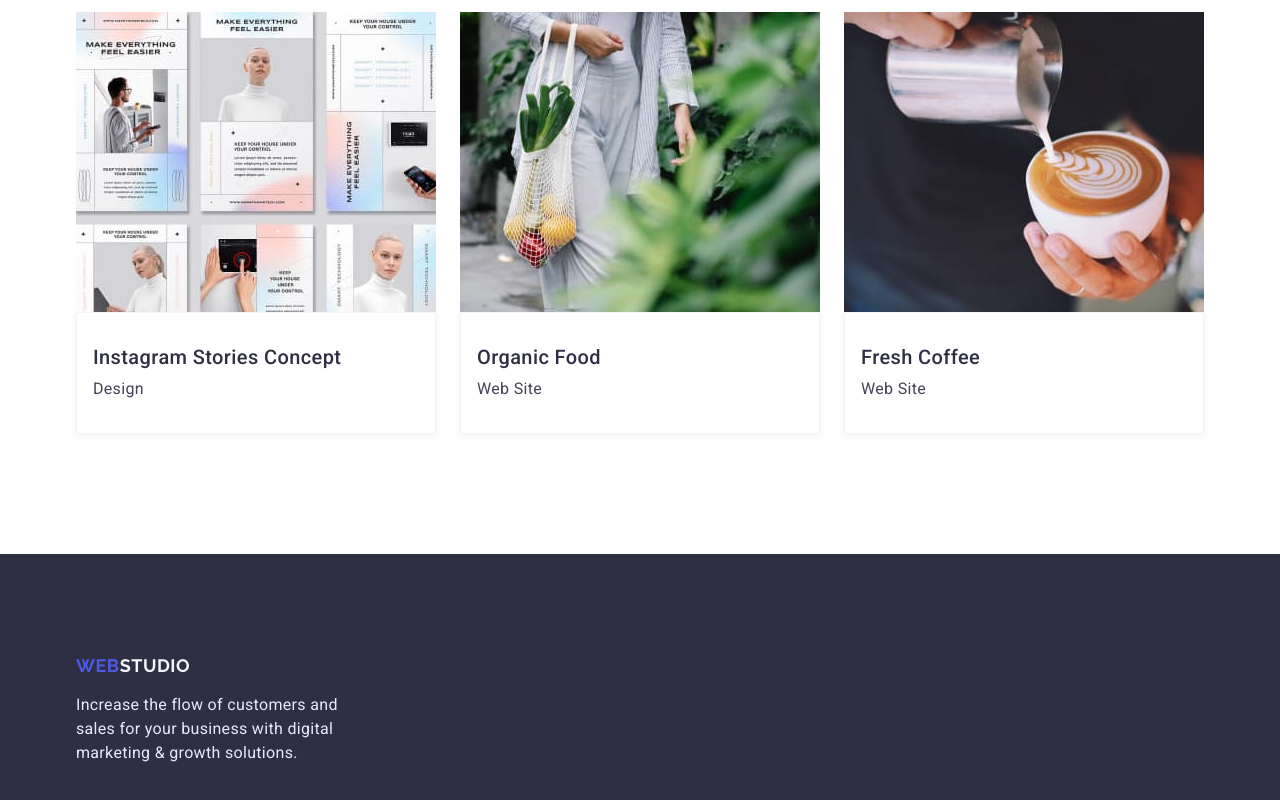
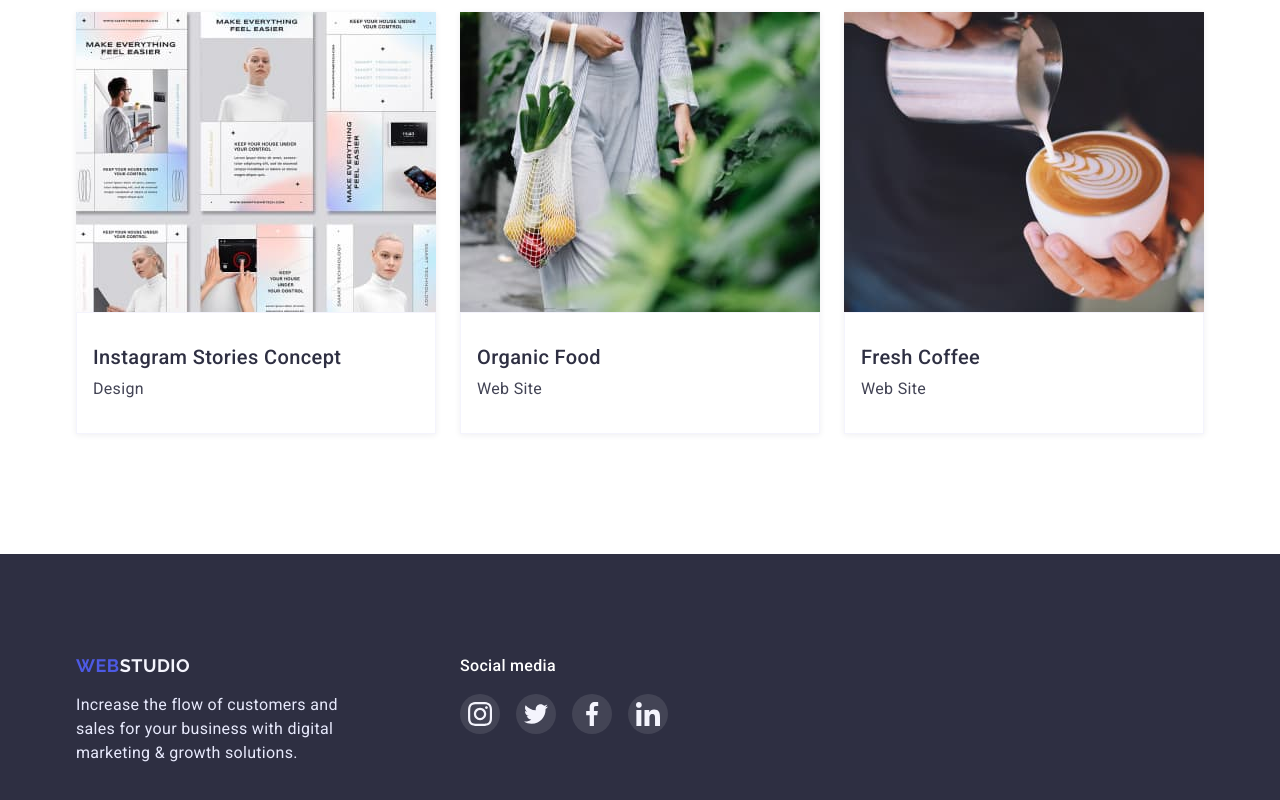
Before and after one commit to YuliaKalashnyk/goit-markup-hw-04, a plain HTML site: page portfolio.html in a window 1280 px wide. Shown: the part 1214-2014 px from the top of the page. Drawn offline with nearby package versions, Linux system fonts and the light colour scheme.

Commit message:
homework4

```diff
--- a/css/styles.css
+++ b/css/styles.css
@@ -7,6 +7,7 @@
     --color-light: #F4F4FD;
     --color-soft: #E7E9FC;
     --color-border-icons: #8E8F99;
+    --color-icon-hover: #31D0AA;
 }
 
 h1,
@@ -185,23 +186,18 @@ body {
     color: var(--color-white);
     background-color: var(--color-accent);
     border: none;
-    box-shadow: 0px 4px 4px rgba(0, 0, 0, 0.15);
     border-radius: 4px;
     cursor: pointer;
     padding: 16px 32px;
 }
 
-
-.button:hover,
-.button:focus {
-    background: var(--color-accent);
-    box-shadow: 0px 1px 6px rgba(46, 47, 66, 0.08), 0px 1px 1px rgba(46, 47, 66, 0.16), 0px 2px 1px rgba(46, 47, 66, 0.08);
-    border-radius: 4px;
+.hero-button:hover,
+.hero-button:focus {
+    background-color: #404BBF;
+    box-shadow: 0px 4px 4px rgba(0, 0, 0, 0.15);
 }
 
-.button:active {
-    background-color: var(--color-but-active);
-}
+
 
 /* ===================ABOUT============== */
 
@@ -329,7 +325,6 @@ body {
 .team-name-position {
     padding: 32px 16px;
     text-align: center;
-    box-shadow: 0px 1px 6px rgba(46, 47, 66, 0.08), 0px 1px 1px rgba(46, 47, 66, 0.16), 0px 2px 1px rgba(46, 47, 66, 0.08);
     border-radius: 0px 0px 4px 4px;
 }
 
@@ -344,6 +339,7 @@ body {
 .team-item {
     background: var(--color-white);
     width: calc((100% - 72px)/4);
+    box-shadow: 0px 1px 6px rgba(46, 47, 66, 0.08), 0px 1px 1px rgba(46, 47, 66, 0.16), 0px 2px 1px rgba(46, 47, 66, 0.08);
 }
 .team-item:not(:last-child) {
     margin-right: 24px;
@@ -429,6 +425,51 @@ body {
     margin-top: 16px;
 }
 
+.footer-box {
+    display: flex;
+}
+
+.footer-social {
+    margin-left: 120px;
+}
+
+.footer-title {
+    font-weight: 500;
+    font-size: 16px;
+    line-height: 1.5;
+    letter-spacing: 0.02em;
+    margin-bottom: 16px;
+    color: var(--color-white);
+}
+
+.social-link-footer {
+    display: flex;
+    justify-content: center;
+    align-items: center;
+    width: 40px;
+    height: 40px;
+    border-radius: 50%;
+    background-color: rgba(255, 255, 255, 0.1)
+}
+
+
+.footer-social-item:not(:last-child) {
+    margin-right: 16px;
+}
+
+.footer-social-icon {
+    fill: var(--color-light);
+}
+
+.social-link-footer:hover,
+.social-link-footer:focus {
+    background-color:var(--color-icon-hover)
+}
+
+
+
+
+
 
 
 .btn {
@@ -511,6 +552,12 @@ body {
     width: calc(100%/3 - 24px);
     margin-left: 24px;
     margin-top: 48px;
+    box-shadow: 0px 1px 6px rgba(46, 47, 66, 0.08);
+}
+
+.portfolio-item:hover,
+.portfolio-item:focus {
+    box-shadow: 0px 2px 1px rgba(46, 47, 66, 0.16);
 }
 
 .filter {
@@ -520,7 +567,6 @@ body {
 
 .portfolio-border {
     border: 0.5px solid var(--color-light);
-    box-shadow: 0px 1px 6px rgba(46, 47, 66, 0.08);
     padding-top: 32px;
     padding-bottom: 32px;
     padding-left: 16px;
--- a/portfolio.html
+++ b/portfolio.html
@@ -141,11 +141,48 @@
     </main>
 
     <footer class="footer">
-        <div class="container">
-            <a class="logo link" href="./index.html"><span class="logo-span">Web</span><span
-                    class="logo-footer">Studio</span></a>
-            <p class="footer-text">Increase the flow of customers and sales for your business with digital marketing &
-                growth solutions.</p>
+        <div class="container footer-box">
+            <div>
+                <a class="logo link" href="./index.html"><span class="logo-span">Web</span><span
+                        class="logo-footer">Studio</span></a>
+                <p class="footer-text">Increase the flow of customers and sales for your business with digital marketing &
+                    growth
+                    solutions.</p>
+            </div>
+            <div class="footer-social">
+                <h2 class="footer-title">Social media</h2>
+                <ul class="social-list list">
+                    <li class="footer-social-item">
+                        <a href="" class="social-link-footer">
+                            <svg class="footer-social-icon" width="24" height="24">
+                                <use href="./img/sprite.svg#icon-instagram"></use>
+                            </svg>
+                        </a>
+                    </li>
+                    <li class="footer-social-item">
+                        <a href="" class="social-link-footer">
+                            <svg class="footer-social-icon" width="24" height="24">
+                                <use href="./img/sprite.svg#icon-twitter"></use>
+                            </svg>
+                        </a>
+                    </li>
+                    <li class="footer-social-item">
+                        <a href="" class="social-link-footer">
+                            <svg class="footer-social-icon" width="24" height="24">
+                                <use href="./img/sprite.svg#icon-facebook"></use>
+                            </svg>
+                        </a>
+                    </li>
+                    <li class="footer-social-item">
+                        <a href="" class="social-link-footer">
+                            <svg class="footer-social-icon" width="24" height="24">
+                                <use href="./img/sprite.svg#icon-linkedin"></use>
+                            </svg>
+                        </a>
+                    </li>
+                </ul>
+            </div>
+
         </div>
     </footer>
 
```
Also changed, not shown: index.html (+40 -3 lines).
